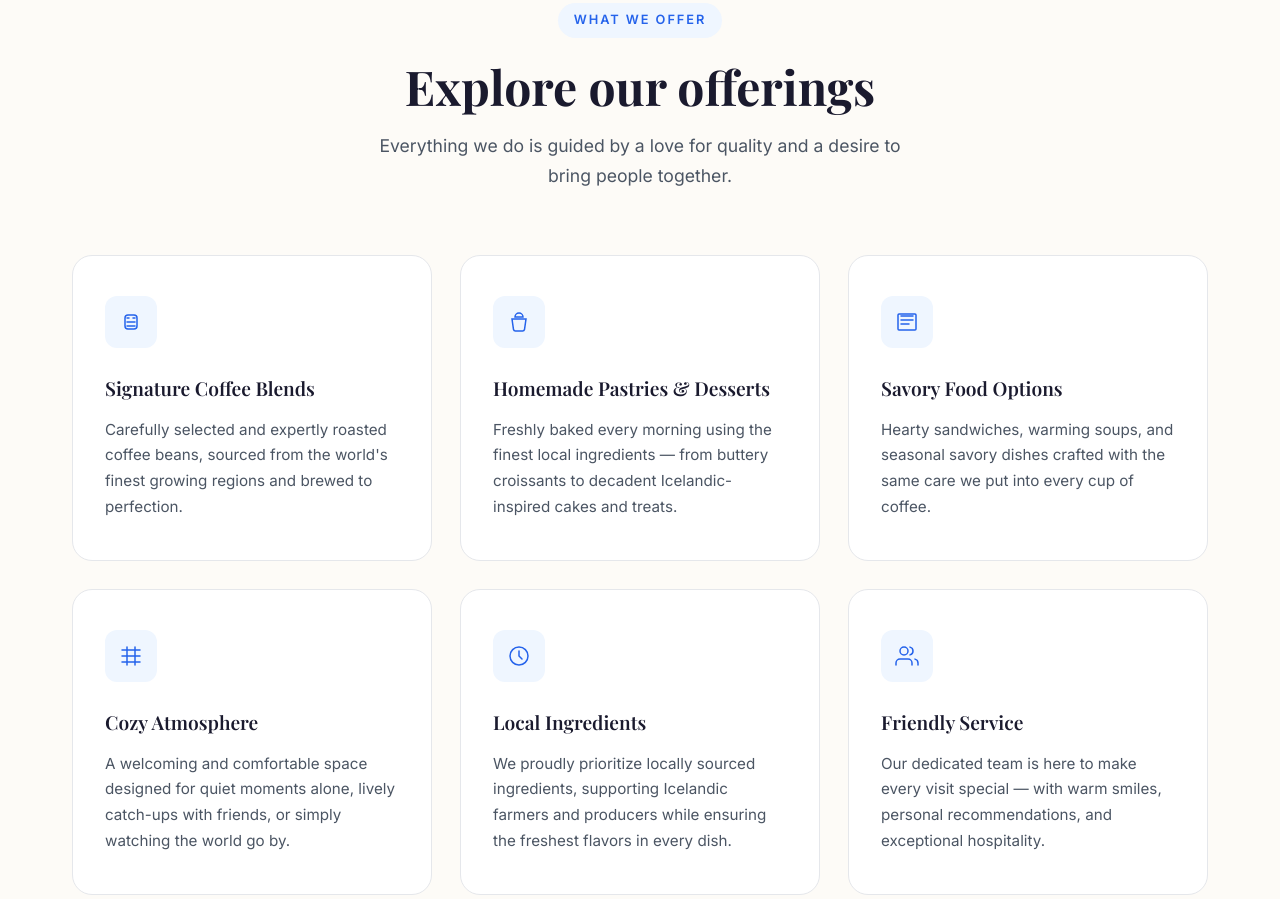
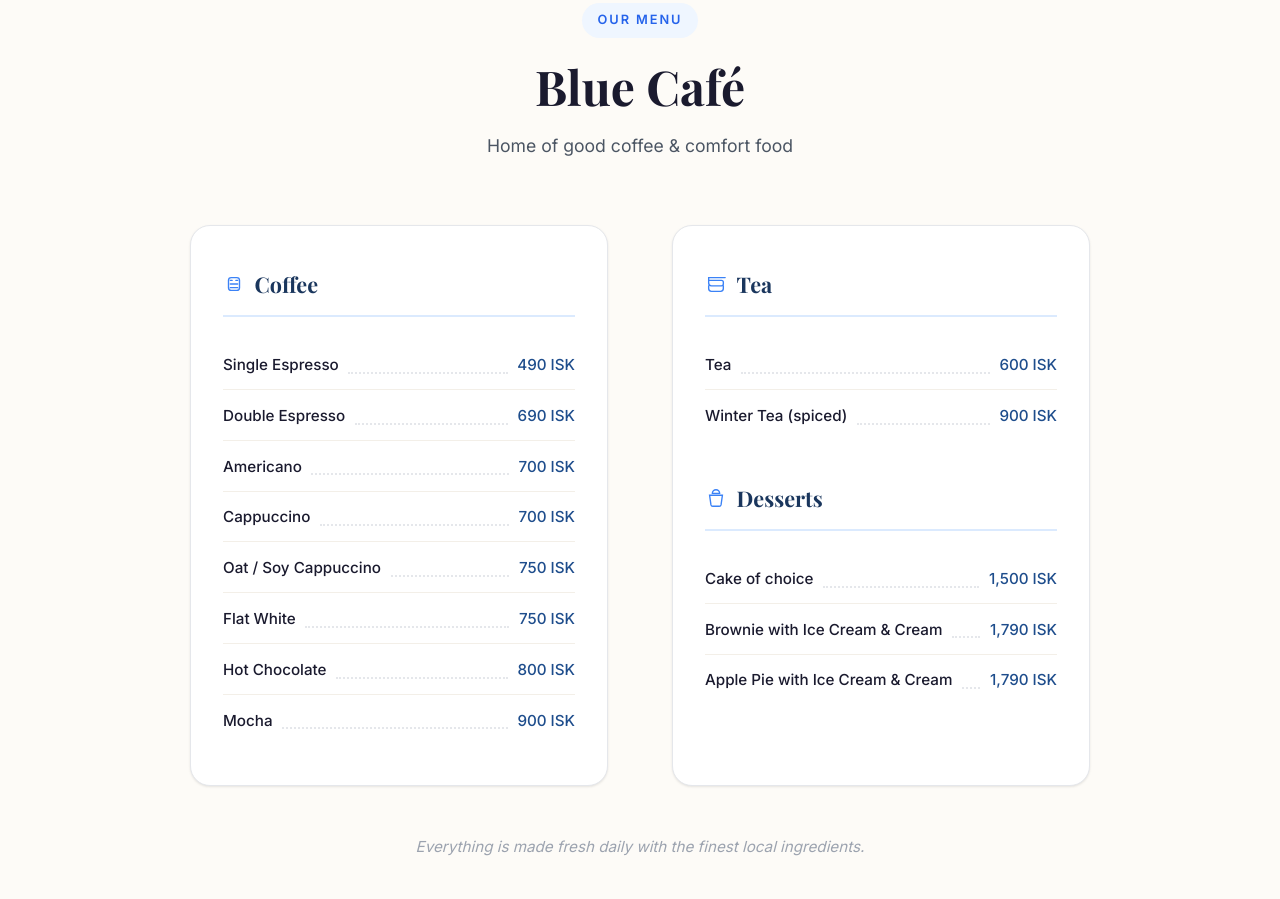
Before and after one commit to Max77788/blue-cafe-reykjavik, a plain HTML site: page index.html in a window 1280 px wide. Shown: the part 2361-3260 px from the top of the page. Drawn offline with nearby package versions, Linux system fonts and the light colour scheme; a web font is replaced by a local one.

Commit message:
Add menu section with coffee, tea, and dessert products
Replace generic offerings cards with a proper cafe menu featuring
8 coffee drinks, 2 teas, and 3 desserts with ISK pricing.

Co-Authored-By: Claude Opus 4.7 <noreply@anthropic.com>

```diff
--- a/index.html
+++ b/index.html
@@ -103,57 +103,111 @@
         <div class="promise-overlay"></div>
     </section>
 
-    <!-- Offerings Section -->
-    <section class="offerings" id="menu">
+    <!-- Menu Section -->
+    <section class="menu-section" id="menu">
         <div class="container">
             <div class="section-header">
-                <span class="section-tag">What We Offer</span>
-                <h2 class="section-title">Explore our offerings</h2>
-                <p class="section-subtitle">Everything we do is guided by a love for quality and a desire to bring people together.</p>
+                <span class="section-tag">Our Menu</span>
+                <h2 class="section-title">Blue Café</h2>
+                <p class="section-subtitle">Home of good coffee & comfort food</p>
             </div>
-            <div class="offerings-grid">
-                <div class="offering-card">
-                    <div class="offering-icon">
-                        <svg viewBox="0 0 24 24" fill="none"><path d="M18 8a3 3 0 0 0-3-3H9a3 3 0 0 0-3 3v8a3 3 0 0 0 3 3h6a3 3 0 0 0 3-3V8ZM8 12h8M8 8h2M14 8h2M8 16h8" stroke="currentColor" stroke-width="1.5" stroke-linecap="round"/></svg>
-                    </div>
-                    <h3>Signature Coffee Blends</h3>
-                    <p>Carefully selected and expertly roasted coffee beans, sourced from the world's finest growing regions and brewed to perfection.</p>
+
+            <div class="menu-grid">
+                <!-- Coffee Column -->
+                <div class="menu-column">
+                    <h3 class="menu-category">
+                        <svg viewBox="0 0 24 24" fill="none" class="menu-cat-icon"><path d="M18 8a3 3 0 0 0-3-3H9a3 3 0 0 0-3 3v8a3 3 0 0 0 3 3h6a3 3 0 0 0 3-3V8ZM8 12h8M8 8h2M14 8h2M8 16h8" stroke="currentColor" stroke-width="1.5" stroke-linecap="round"/></svg>
+                        Coffee
+                    </h3>
+                    <ul class="menu-items">
+                        <li class="menu-item">
+                            <span class="item-name">Single Espresso</span>
+                            <span class="item-dots"></span>
+                            <span class="item-price">490 ISK</span>
+                        </li>
+                        <li class="menu-item">
+                            <span class="item-name">Double Espresso</span>
+                            <span class="item-dots"></span>
+                            <span class="item-price">690 ISK</span>
+                        </li>
+                        <li class="menu-item">
+                            <span class="item-name">Americano</span>
+                            <span class="item-dots"></span>
+                            <span class="item-price">700 ISK</span>
+                        </li>
+                        <li class="menu-item">
+                            <span class="item-name">Cappuccino</span>
+                            <span class="item-dots"></span>
+                            <span class="item-price">700 ISK</span>
+                        </li>
+                        <li class="menu-item">
+                            <span class="item-name">Oat / Soy Cappuccino</span>
+                            <span class="item-dots"></span>
+                            <span class="item-price">750 ISK</span>
+                        </li>
+                        <li class="menu-item">
+                            <span class="item-name">Flat White</span>
+                            <span class="item-dots"></span>
+                            <span class="item-price">750 ISK</span>
+                        </li>
+                        <li class="menu-item">
+                            <span class="item-name">Hot Chocolate</span>
+                            <span class="item-dots"></span>
+                            <span class="item-price">800 ISK</span>
+                        </li>
+                        <li class="menu-item">
+                            <span class="item-name">Mocha</span>
+                            <span class="item-dots"></span>
+                            <span class="item-price">900 ISK</span>
+                        </li>
+                    </ul>
                 </div>
-                <div class="offering-card">
-                    <div class="offering-icon">
-                        <svg viewBox="0 0 24 24" fill="none"><path d="M12 3a4 4 0 0 1 4 4H8a4 4 0 0 1 4-4ZM5 9h14l-1.5 10.5A2 2 0 0 1 15.5 21h-7a2 2 0 0 1-2-1.5L5 9Z" stroke="currentColor" stroke-width="1.5" stroke-linecap="round"/></svg>
-                    </div>
-                    <h3>Homemade Pastries & Desserts</h3>
-                    <p>Freshly baked every morning using the finest local ingredients — from buttery croissants to decadent Icelandic-inspired cakes and treats.</p>
+
+                <!-- Tea Column -->
+                <div class="menu-column">
+                    <h3 class="menu-category">
+                        <svg viewBox="0 0 24 24" fill="none" class="menu-cat-icon"><path d="M4 8h14a2 2 0 0 1 2 2v2a2 2 0 0 1-2 2H7a3 3 0 0 1-3-3V5h18M4 14v3a3 3 0 0 0 3 3h10a3 3 0 0 0 3-3v-3" stroke="currentColor" stroke-width="1.5" stroke-linecap="round"/></svg>
+                        Tea
+                    </h3>
+                    <ul class="menu-items">
+                        <li class="menu-item">
+                            <span class="item-name">Tea</span>
+                            <span class="item-dots"></span>
+                            <span class="item-price">600 ISK</span>
+                        </li>
+                        <li class="menu-item">
+                            <span class="item-name">Winter Tea (spiced)</span>
+                            <span class="item-dots"></span>
+                            <span class="item-price">900 ISK</span>
+                        </li>
+                    </ul>
+
+                    <h3 class="menu-category" style="margin-top: 2.5rem;">
+                        <svg viewBox="0 0 24 24" fill="none" class="menu-cat-icon"><path d="M12 3a4 4 0 0 1 4 4H8a4 4 0 0 1 4-4ZM5 9h14l-1.5 10.5A2 2 0 0 1 15.5 21h-7a2 2 0 0 1-2-1.5L5 9Z" stroke="currentColor" stroke-width="1.5" stroke-linecap="round"/></svg>
+                        Desserts
+                    </h3>
+                    <ul class="menu-items">
+                        <li class="menu-item">
+                            <span class="item-name">Cake of choice</span>
+                            <span class="item-dots"></span>
+                            <span class="item-price">1,500 ISK</span>
+                        </li>
+                        <li class="menu-item">
+                            <span class="item-name">Brownie with Ice Cream &amp; Cream</span>
+                            <span class="item-dots"></span>
+                            <span class="item-price">1,790 ISK</span>
+                        </li>
+                        <li class="menu-item">
+                            <span class="item-name">Apple Pie with Ice Cream &amp; Cream</span>
+                            <span class="item-dots"></span>
+                            <span class="item-price">1,790 ISK</span>
+                        </li>
+                    </ul>
                 </div>
-                <div class="offering-card">
-                    <div class="offering-icon">
-                        <svg viewBox="0 0 24 24" fill="none"><path d="M6 6h12M6 10h12M6 14h8M4 4h16a1 1 0 0 1 1 1v14a1 1 0 0 1-1 1H4a1 1 0 0 1-1-1V5a1 1 0 0 1 1-1Z" stroke="currentColor" stroke-width="1.5" stroke-linecap="round"/></svg>
-                    </div>
-                    <h3>Savory Food Options</h3>
-                    <p>Hearty sandwiches, warming soups, and seasonal savory dishes crafted with the same care we put into every cup of coffee.</p>
-                </div>
-                <div class="offering-card">
-                    <div class="offering-icon">
-                        <svg viewBox="0 0 24 24" fill="none"><path d="M3 12h18M3 6h18M3 18h18M8 3v18M16 3v18" stroke="currentColor" stroke-width="1.5" stroke-linecap="round"/></svg>
-                    </div>
-                    <h3>Cozy Atmosphere</h3>
-                    <p>A welcoming and comfortable space designed for quiet moments alone, lively catch-ups with friends, or simply watching the world go by.</p>
-                </div>
-                <div class="offering-card">
-                    <div class="offering-icon">
-                        <svg viewBox="0 0 24 24" fill="none"><circle cx="12" cy="12" r="9" stroke="currentColor" stroke-width="1.5"/><path d="M12 7v5l3 3" stroke="currentColor" stroke-width="1.5" stroke-linecap="round"/></svg>
-                    </div>
-                    <h3>Local Ingredients</h3>
-                    <p>We proudly prioritize locally sourced ingredients, supporting Icelandic farmers and producers while ensuring the freshest flavors in every dish.</p>
-                </div>
-                <div class="offering-card">
-                    <div class="offering-icon">
-                        <svg viewBox="0 0 24 24" fill="none"><path d="M17 21v-2a4 4 0 0 0-4-4H5a4 4 0 0 0-4 4v2M9 11a4 4 0 1 0 0-8 4 4 0 0 0 0 8ZM23 21v-2a4 4 0 0 0-3-3.87M15 3.13a4 4 0 0 1 0 7.75" stroke="currentColor" stroke-width="1.5" stroke-linecap="round"/></svg>
-                    </div>
-                    <h3>Friendly Service</h3>
-                    <p>Our dedicated team is here to make every visit special — with warm smiles, personal recommendations, and exceptional hospitality.</p>
-                </div>
+            </div>
+
+            <div class="menu-footer">
+                <p>Everything is made fresh daily with the finest local ingredients.</p>
             </div>
         </div>
     </section>
--- a/script.js
+++ b/script.js
@@ -33,7 +33,7 @@ document.querySelectorAll('.nav-link').forEach(link => {
 
 // ========== Scroll Reveal Animations ==========
 const revealElements = document.querySelectorAll(
-    '.offering-card, .testimonial-card, .gallery-item, .story-content, .story-images, .contact-info, .contact-images, .section-header'
+    '.menu-item, .testimonial-card, .gallery-item, .story-content, .story-images, .contact-info, .contact-images, .section-header'
 );
 
 revealElements.forEach(el => el.classList.add('reveal'));
--- a/styles.css
+++ b/styles.css
@@ -545,92 +545,120 @@ ul {
     font-weight: 300;
 }
 
-/* ========== Offerings Section ========== */
-.offerings {
+/* ========== Menu Section ========== */
+.menu-section {
     padding: 7rem 0;
     background: var(--warm-white);
 }
 
-.offerings-grid {
+.menu-grid {
     display: grid;
-    grid-template-columns: repeat(3, 1fr);
-    gap: 1.75rem;
+    grid-template-columns: 1fr 1fr;
+    gap: 4rem;
+    max-width: 900px;
+    margin: 3rem auto 0;
 }
 
-.offering-card {
+.menu-column {
     background: var(--surface);
     padding: 2.5rem 2rem;
     border-radius: var(--radius-lg);
+    box-shadow: var(--shadow-sm);
     border: 1px solid var(--border);
     transition: var(--transition);
-    position: relative;
-    overflow: hidden;
 }
 
-.offering-card::before {
-    content: '';
-    position: absolute;
-    top: 0;
-    left: 0;
-    right: 0;
-    height: 0;
-    background: var(--blue-50);
-    transition: height var(--transition-slow);
-    z-index: 0;
-}
-
-.offering-card:hover::before {
-    height: 100%;
-}
-
-.offering-card:hover {
-    transform: translateY(-4px);
+.menu-column:hover {
     box-shadow: var(--shadow-lg);
     border-color: var(--blue-200);
 }
 
-.offering-icon {
-    position: relative;
-    z-index: 1;
-    width: 52px;
-    height: 52px;
+.menu-category {
+    font-family: var(--font-heading);
+    font-size: 1.35rem;
+    font-weight: 700;
+    color: var(--blue-800);
+    margin-bottom: 1.5rem;
     display: flex;
     align-items: center;
-    justify-content: center;
-    background: var(--blue-50);
-    border-radius: var(--radius-md);
-    color: var(--blue-600);
-    margin-bottom: 1.5rem;
+    gap: 0.6rem;
+    padding-bottom: 0.75rem;
+    border-bottom: 2px solid var(--blue-100);
+}
+
+.menu-cat-icon {
+    width: 22px;
+    height: 22px;
+    color: var(--blue-500);
+    flex-shrink: 0;
+}
+
+.menu-items {
+    list-style: none;
+    display: flex;
+    flex-direction: column;
+    gap: 0.1rem;
+}
+
+.menu-item {
+    display: flex;
+    align-items: baseline;
+    padding: 0.7rem 0;
+    border-bottom: 1px solid var(--cream-dark);
     transition: var(--transition);
 }
 
-.offering-card:hover .offering-icon {
-    background: var(--blue-600);
-    color: #fff;
-    box-shadow: 0 8px 24px rgba(37, 99, 235, 0.3);
+.menu-item:last-child {
+    border-bottom: none;
 }
 
-.offering-icon svg {
-    width: 24px;
-    height: 24px;
+.menu-item:hover {
+    padding-left: 0.5rem;
 }
 
-.offering-card h3 {
-    position: relative;
-    z-index: 1;
-    font-family: var(--font-heading);
-    font-size: 1.2rem;
-    font-weight: 600;
-    margin-bottom: 0.75rem;
-    color: var(--text-primary);
+.menu-item:hover .item-name {
+    color: var(--blue-600);
 }
 
-.offering-card p {
-    position: relative;
-    z-index: 1;
+.menu-item:hover .item-price {
+    color: var(--blue-700);
+    font-weight: 600;
+}
+
+.item-name {
     font-size: 0.95rem;
-    color: var(--text-secondary);
-    line-height: 1.7;
+    color: var(--text-primary);
+    font-weight: 500;
+    transition: var(--transition);
+    white-space: nowrap;
+}
+
+.item-dots {
+    flex: 1;
+    border-bottom: 2px dotted var(--border);
+    margin: 0 0.6rem;
+    min-width: 1rem;
+    align-self: flex-end;
+    margin-bottom: 0.25rem;
+}
+
+.item-price {
+    font-size: 0.95rem;
+    font-weight: 500;
+    color: var(--blue-700);
+    white-space: nowrap;
+    transition: var(--transition);
+}
+
+.menu-footer {
+    text-align: center;
+    margin-top: 3rem;
+}
+
+.menu-footer p {
+    font-style: italic;
+    color: var(--text-muted);
+    font-size: 0.95rem;
 }
 
 /* ========== CTA Banner ========== */
@@ -996,8 +1024,8 @@ ul {
 
 /* ========== Responsive Design ========== */
 @media (max-width: 1024px) {
-    .offerings-grid {
-        grid-template-columns: repeat(2, 1fr);
+    .menu-grid {
+        gap: 2rem;
     }
 
     .testimonials-grid {
@@ -1051,8 +1079,9 @@ ul {
         width: 45%;
     }
 
-    .offerings-grid {
+    .menu-grid {
         grid-template-columns: 1fr;
+        gap: 2rem;
     }
 
     .gallery-grid {
```
